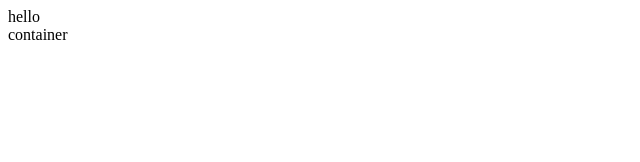
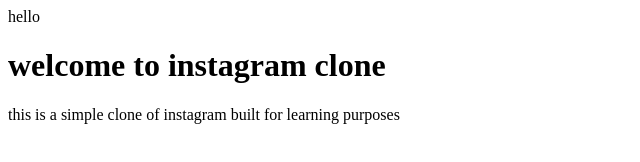
Before and after one commit to aleksijapejkovic-cell/instagram-clone, a plain HTML site: page index.html in a window 1280 px wide. Shown: the whole page, without its empty margins (0-640 px from the left). Drawn offline with Linux system fonts and the light colour scheme.

Commit message:
added container in main

```diff
--- a/index.html
+++ b/index.html
@@ -7,8 +7,9 @@
 </head>
 <body>
     hello
-    <div>
-        container
+    <div class="container">
+        <h1>welcome to instagram clone</h1>
+        <p>this is a simple clone of instagram built for learning purposes</p>
     </div>
 </body>
 </html>
```
